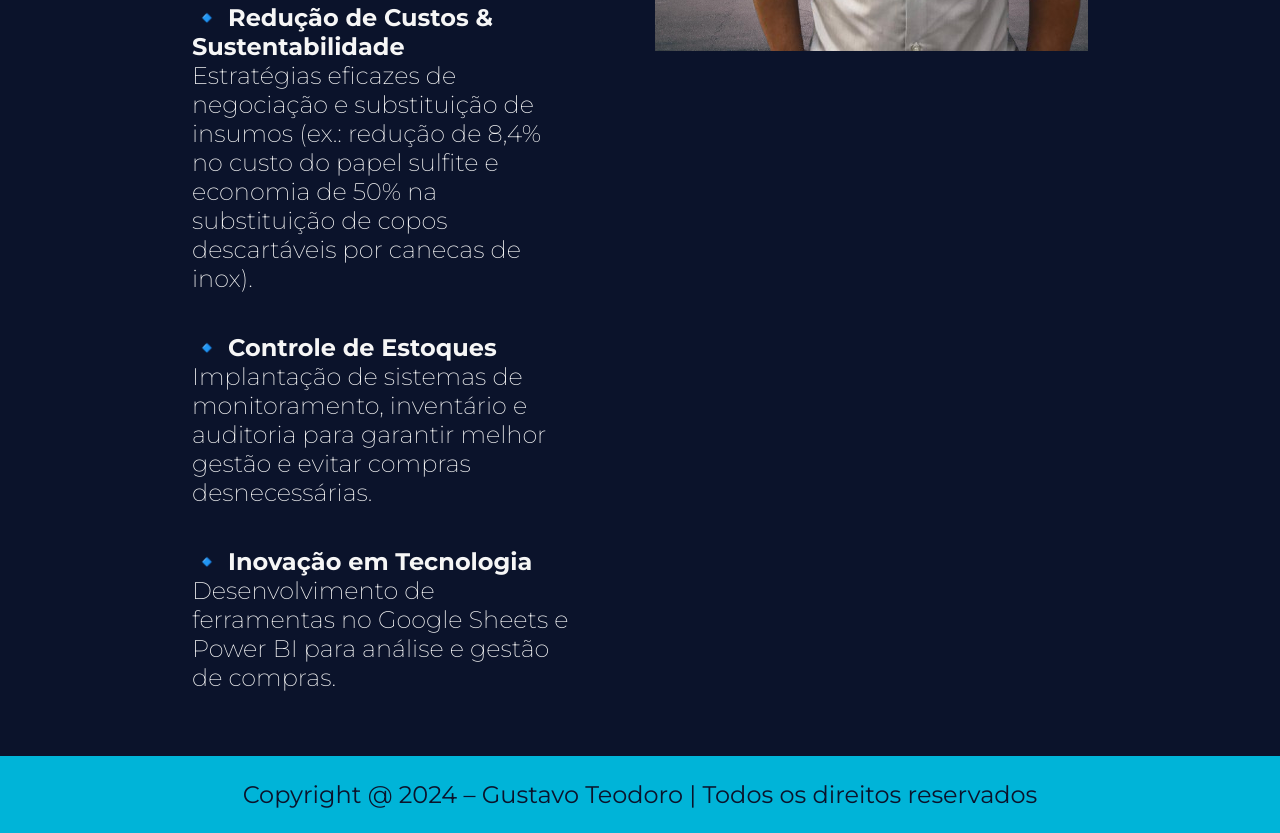
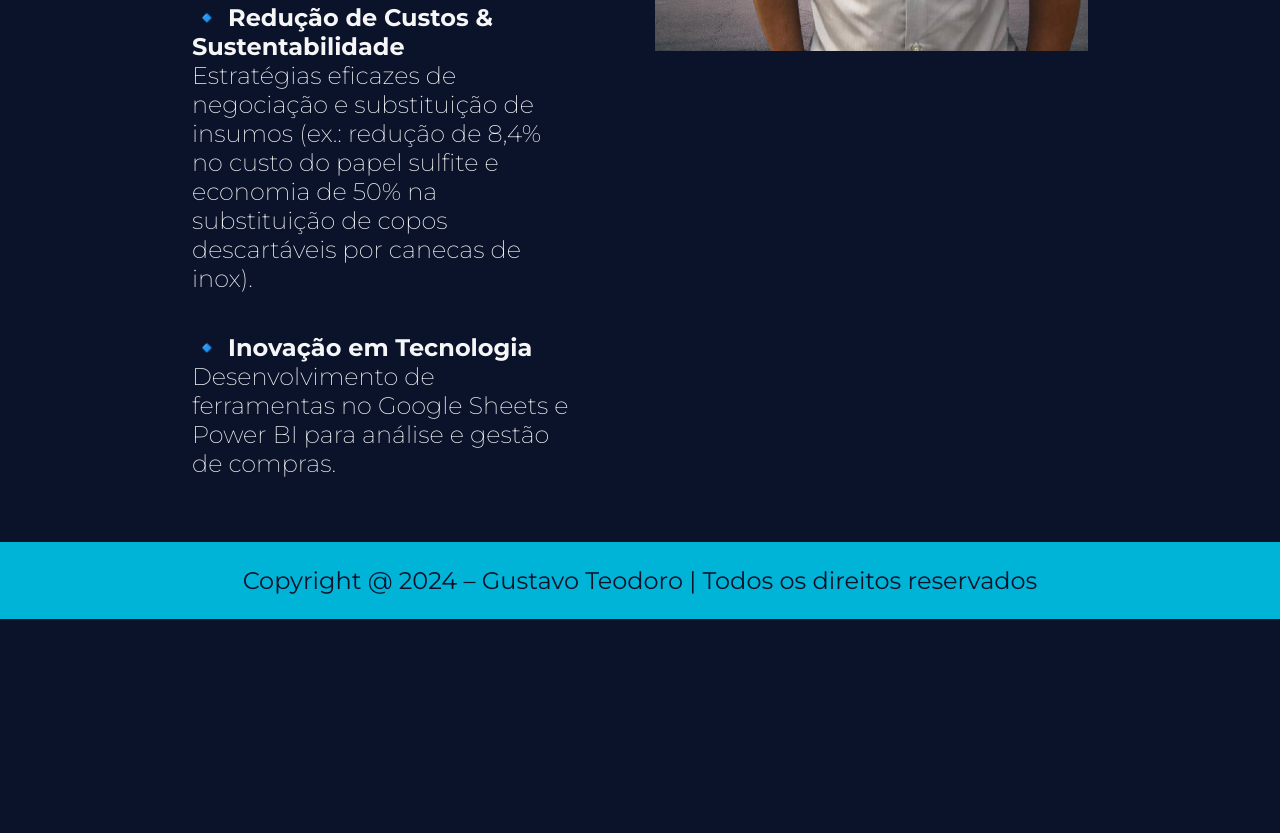
Before and after one commit to GustavoTeodoro10/portifoli, a plain HTML site: page experience.html in a window 1280 px wide. Shown: the part 645-1478 px from the top of the page. After the commit the page ends 1264 px from the top, so only its background shows below. Drawn offline with nearby package versions, Linux system fonts and the light colour scheme.

Commit message:
Edição do texto apresentação_conteudo_texto

```diff
--- a/experience.html
+++ b/experience.html
@@ -24,7 +24,6 @@
             <p class="apresentacao__conteudo__texto">🔹 <b>Gestão Estratégica de Compras</b> <br> Implementação de dashboards e ferramentas de controle para otimizar negociações e reduzir custos.</p>
             <p class="apresentacao__conteudo__texto">🔹 <b>Eficiência em Processos</b> <br> Criação de planilhas inteligentes para validação de pedidos e análise de consumo, reduzindo desperdícios.</p>
             <p class="apresentacao__conteudo__texto">🔹 <b>Redução de Custos & Sustentabilidade</b> <br> Estratégias eficazes de negociação e substituição de insumos (ex.: redução de 8,4% no custo do papel sulfite e economia de 50% na substituição de copos descartáveis por canecas de inox).</p>
-            <p class="apresentacao__conteudo__texto">🔹 <b>Controle de Estoques</b> <br> Implantação de sistemas de monitoramento, inventário e auditoria para garantir melhor gestão e evitar compras desnecessárias.</p>
             <p class="apresentacao__conteudo__texto">🔹 <b> Inovação em Tecnologia</b> <br> Desenvolvimento de ferramentas no Google Sheets e Power BI para análise e gestão de compras.</p>
         </section>
         <img class="apresentacao__imagem" src="./assets/Imagem.png" alt="Foto da Joana Santos Programando">
```
